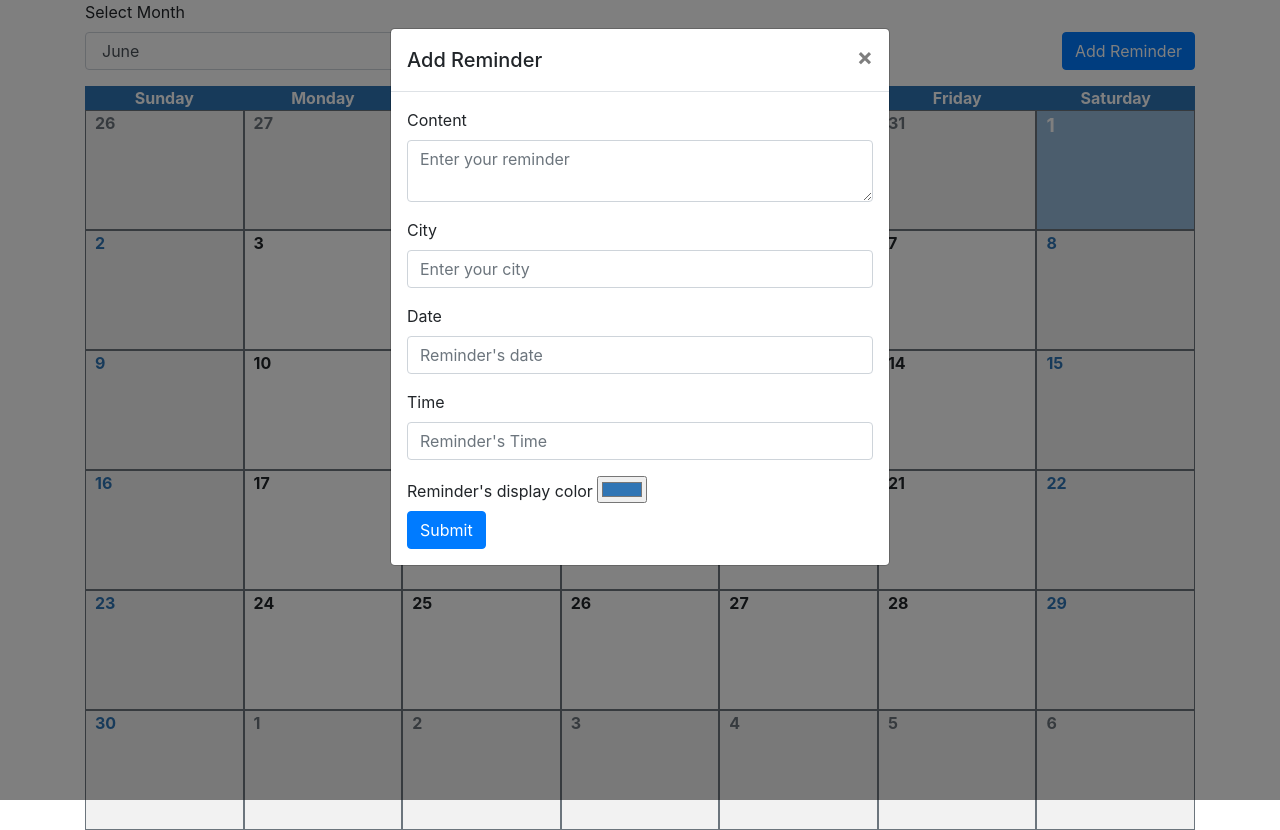
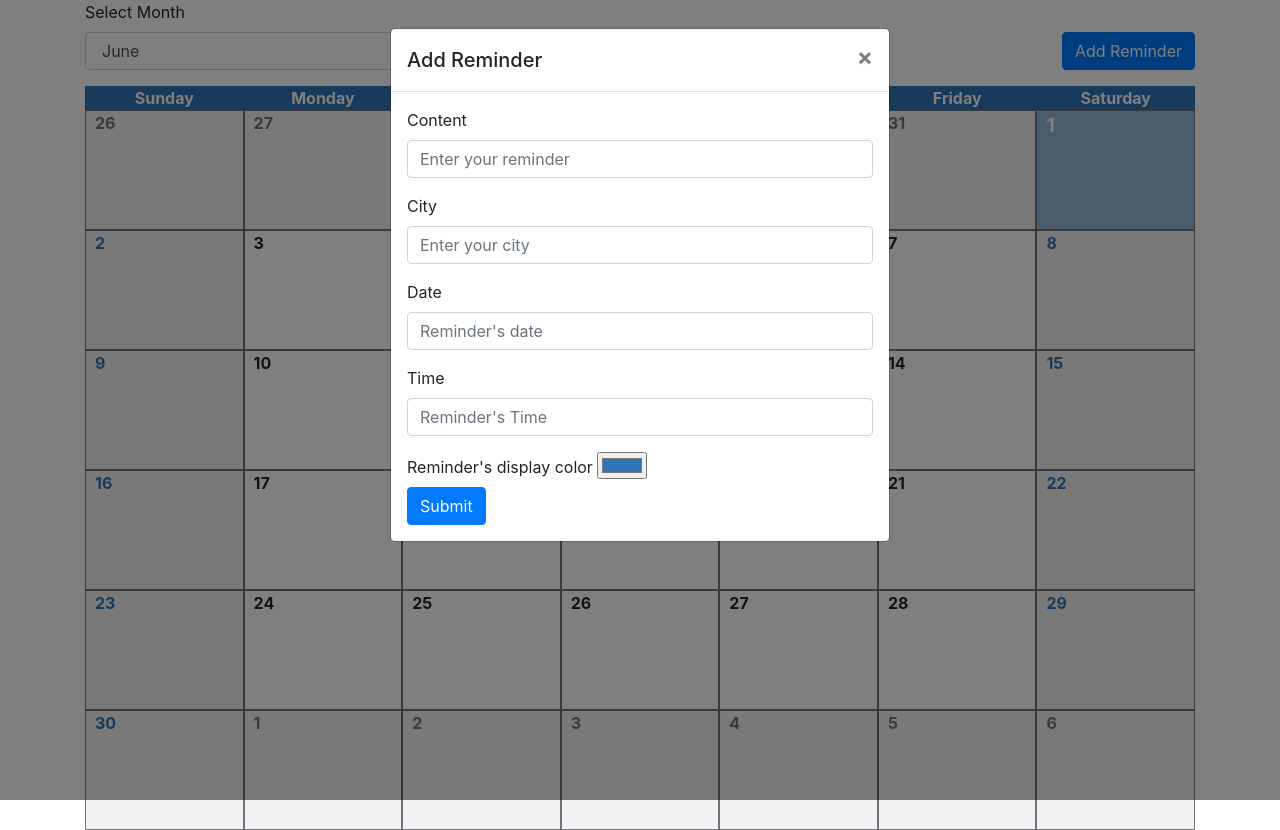
Before and after one commit to ctorresthrash/calendar-challenge, a React (Create React App) app: page / in a window 1280 px wide. Both pictures are taken after a click on the button "Add Reminder". Built offline with nearby package versions, Linux system fonts and the light colour scheme.

Commit message:
reminder content as text input

```diff
--- a/src/components/ReminderForm.js
+++ b/src/components/ReminderForm.js
@@ -45,7 +45,6 @@ const ReminderForm = ({ onSubmit, initialValues }) => {
         return (
           <Form>
             <Field
-              type="textarea"
               name="content"
               label="Content"
               placeholder="Enter your reminder"
```
